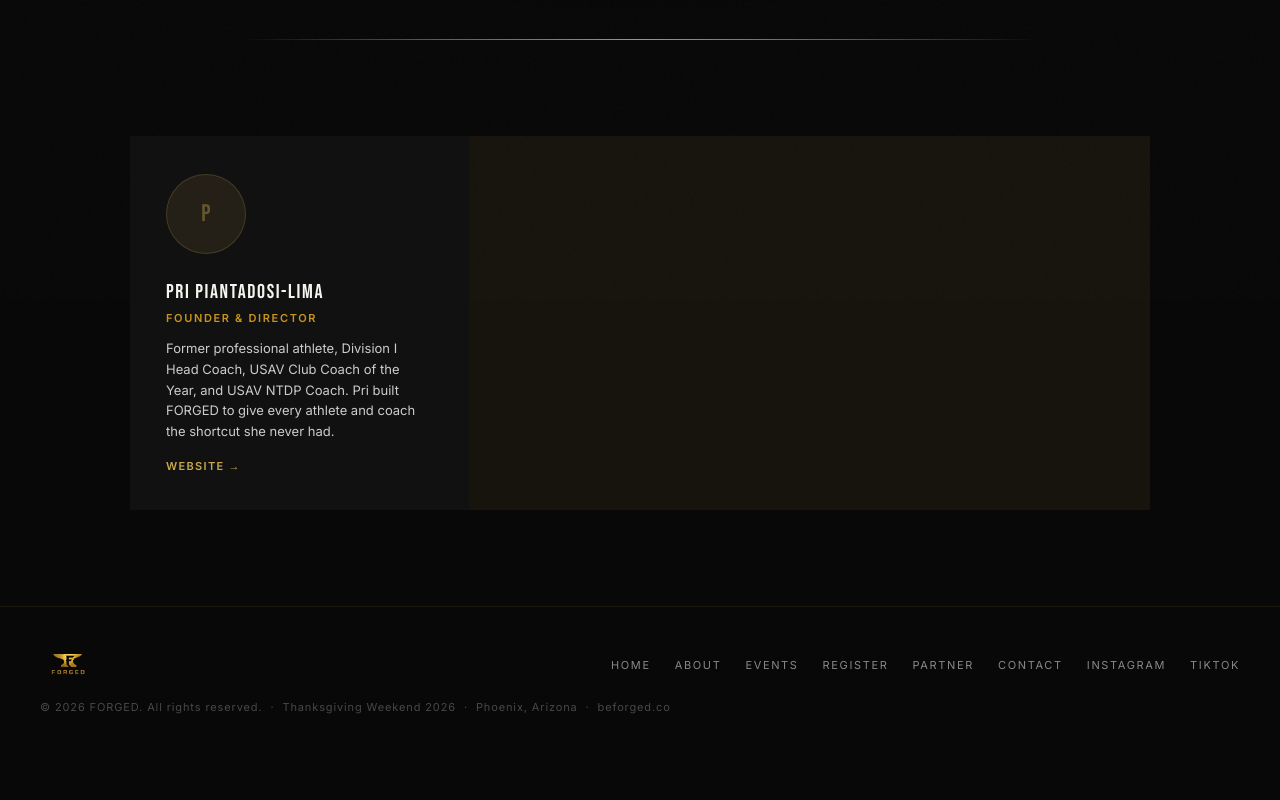
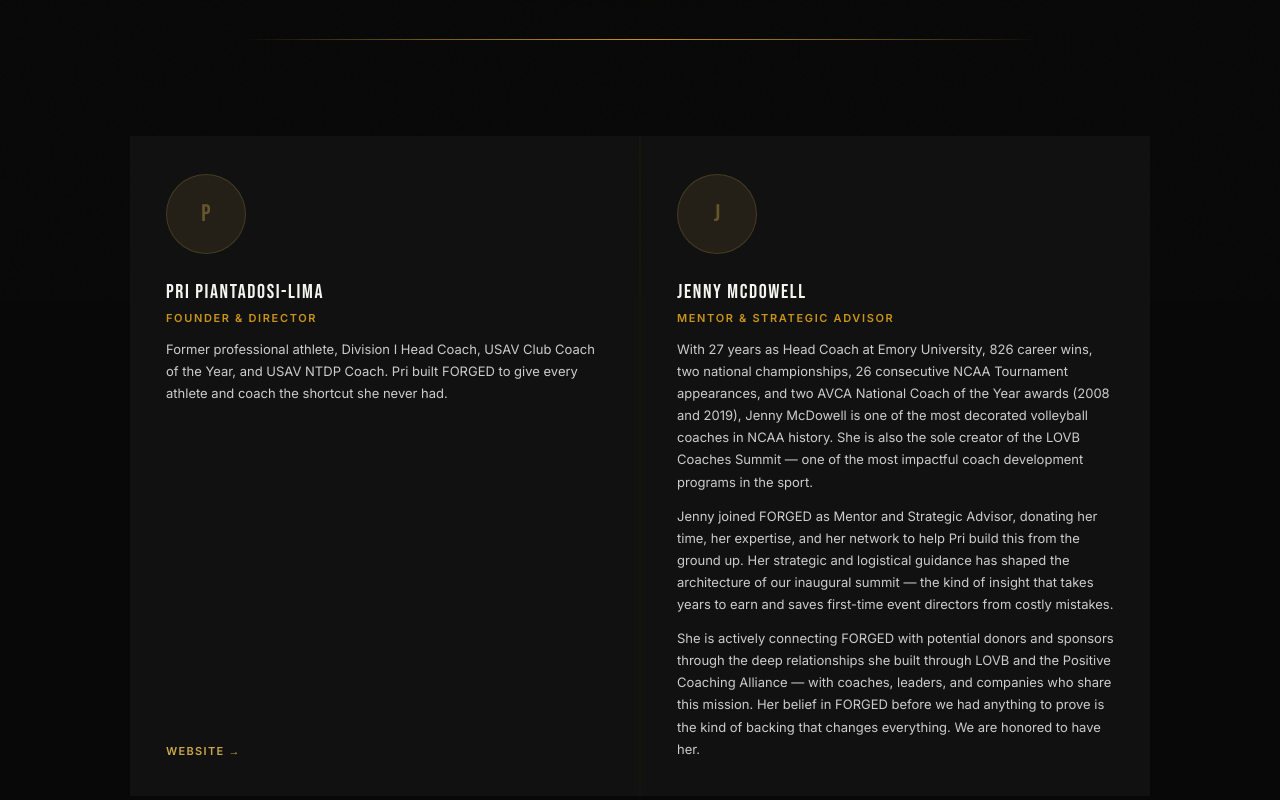
Before and after one commit to beforged26/forged-site, a Next.js app in the folder forged-site/: page /about/team in a window 1280 px wide. Shown: the part 500-1300 px from the top of the page. Before the commit the page ends 1256 px from the top, so only its background shows below. Built offline with nearby package versions, Linux system fonts and the light colour scheme.

Commit message:
Update page.tsx

```diff
--- a/forged-site/src/app/about/team/page.tsx
+++ b/forged-site/src/app/about/team/page.tsx
@@ -7,18 +7,27 @@ export const metadata: Metadata = {
 };
 
 // Add team members here
-const team = [
+const team: { name: string; role: string; bio: string[]; website?: string }[] = [
   {
     name: "Pri Piantadosi-Lima",
     role: "Founder & Director",
-    bio: "Former professional athlete, Division I Head Coach, USAV Club Coach of the Year, and USAV NTDP Coach. Pri built FORGED to give every athlete and coach the shortcut she never had.",
+    bio: ["Former professional athlete, Division I Head Coach, USAV Club Coach of the Year, and USAV NTDP Coach. Pri built FORGED to give every athlete and coach the shortcut she never had."],
     website: "https://beforged.co",
+  },
+  {
+    name: "Jenny McDowell",
+    role: "Mentor & Strategic Advisor",
+    bio: [
+      "With 27 years as Head Coach at Emory University, 826 career wins, two national championships, 26 consecutive NCAA Tournament appearances, and two AVCA National Coach of the Year awards (2008 and 2019), Jenny McDowell is one of the most decorated volleyball coaches in NCAA history. She is also the sole creator of the LOVB Coaches Summit — one of the most impactful coach development programs in the sport.",
+      "Jenny joined FORGED as Mentor and Strategic Advisor, donating her time, her expertise, and her network to help Pri build this from the ground up. Her strategic and logistical guidance has shaped the architecture of our inaugural summit — the kind of insight that takes years to earn and saves first-time event directors from costly mistakes.",
+      "She is actively connecting FORGED with potential donors and sponsors through the deep relationships she built through LOVB and the Positive Coaching Alliance — with coaches, leaders, and companies who share this mission. Her belief in FORGED before we had anything to prove is the kind of backing that changes everything. We are honored to have her.",
+    ],
   },
   // Add more team members below:
   // {
   //   name: "Name",
   //   role: "Role",
-  //   bio: "Short bio here.",
+  //   bio: ["Short bio here."],
   //   website: "",
   // },
 ];
@@ -52,7 +61,7 @@ export default function Team() {
 
       {/* TEAM GRID */}
       <FadeUp className="max-w-[1100px] mx-auto px-6 md:px-10 py-24">
-        <div className="grid gap-[2px] bg-gold/[0.08] grid-cols-1 md:grid-cols-2 lg:grid-cols-3">
+        <div className="grid gap-[2px] bg-gold/[0.08] grid-cols-1 md:grid-cols-2">
           {team.map((member) => (
             <FadeUp key={member.name} className="bg-dark p-9 border-t-2 border-transparent hover:border-gold-m hover:bg-dark2 transition-colors flex flex-col gap-4">
               {/* Headshot placeholder */}
@@ -62,7 +71,11 @@ export default function Team() {
               <div>
                 <div className="font-display text-xl tracking-[0.08em] text-cream mb-1">{member.name}</div>
                 <div className="text-[11px] font-semibold tracking-[0.15em] uppercase text-gold-m mb-3">{member.role}</div>
-                <p className="text-[13px] text-light leading-[1.6]">{member.bio}</p>
+                <div className="space-y-3">
+                  {member.bio.map((para, i) => (
+                    <p key={i} className="text-[13px] text-light leading-[1.7]">{para}</p>
+                  ))}
+                </div>
               </div>
               {member.website && (
                 <a href={member.website} target="_blank" rel="noopener noreferrer" className="text-[11px] font-semibold tracking-[0.12em] uppercase text-gold hover:text-gold-m transition-colors mt-auto">
```
